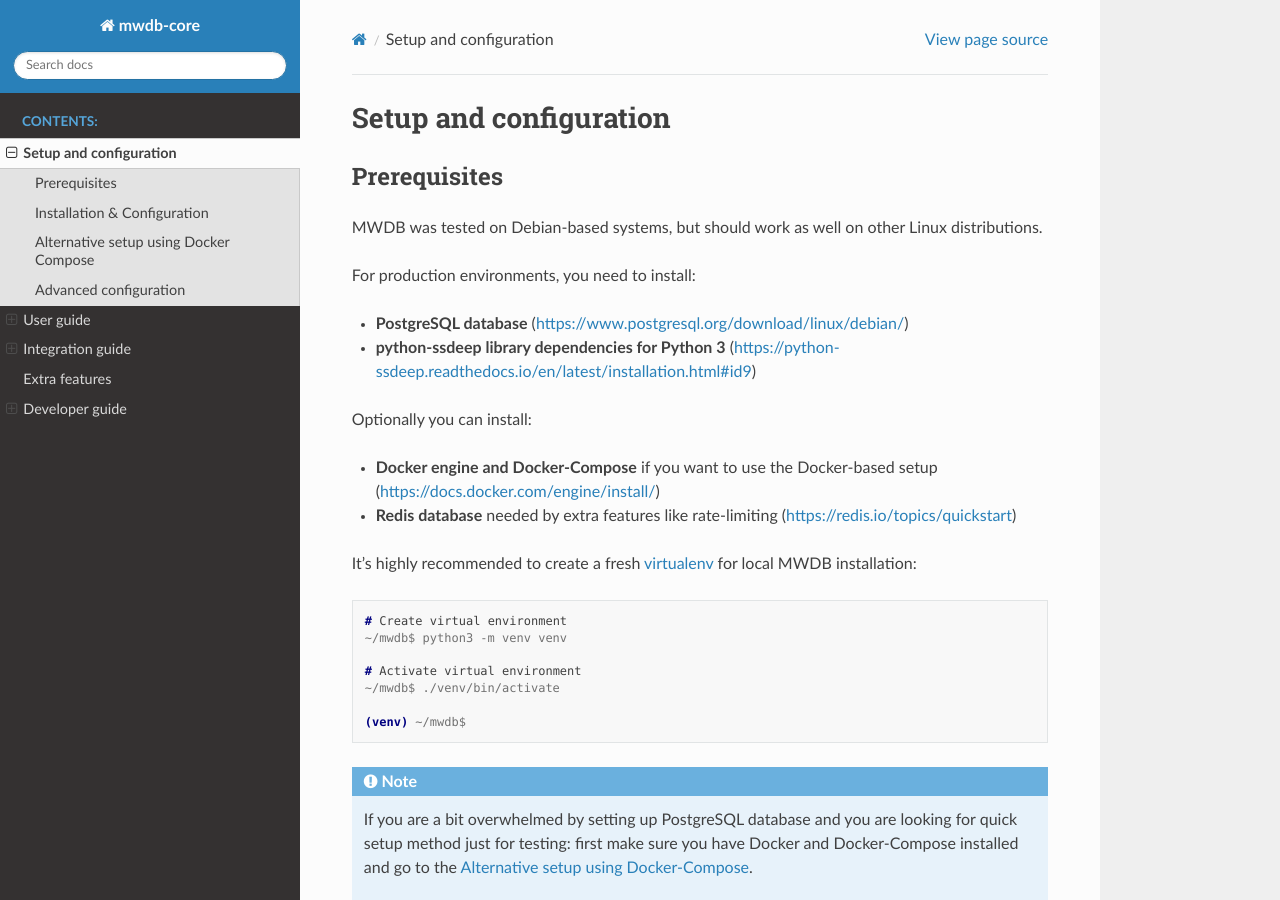
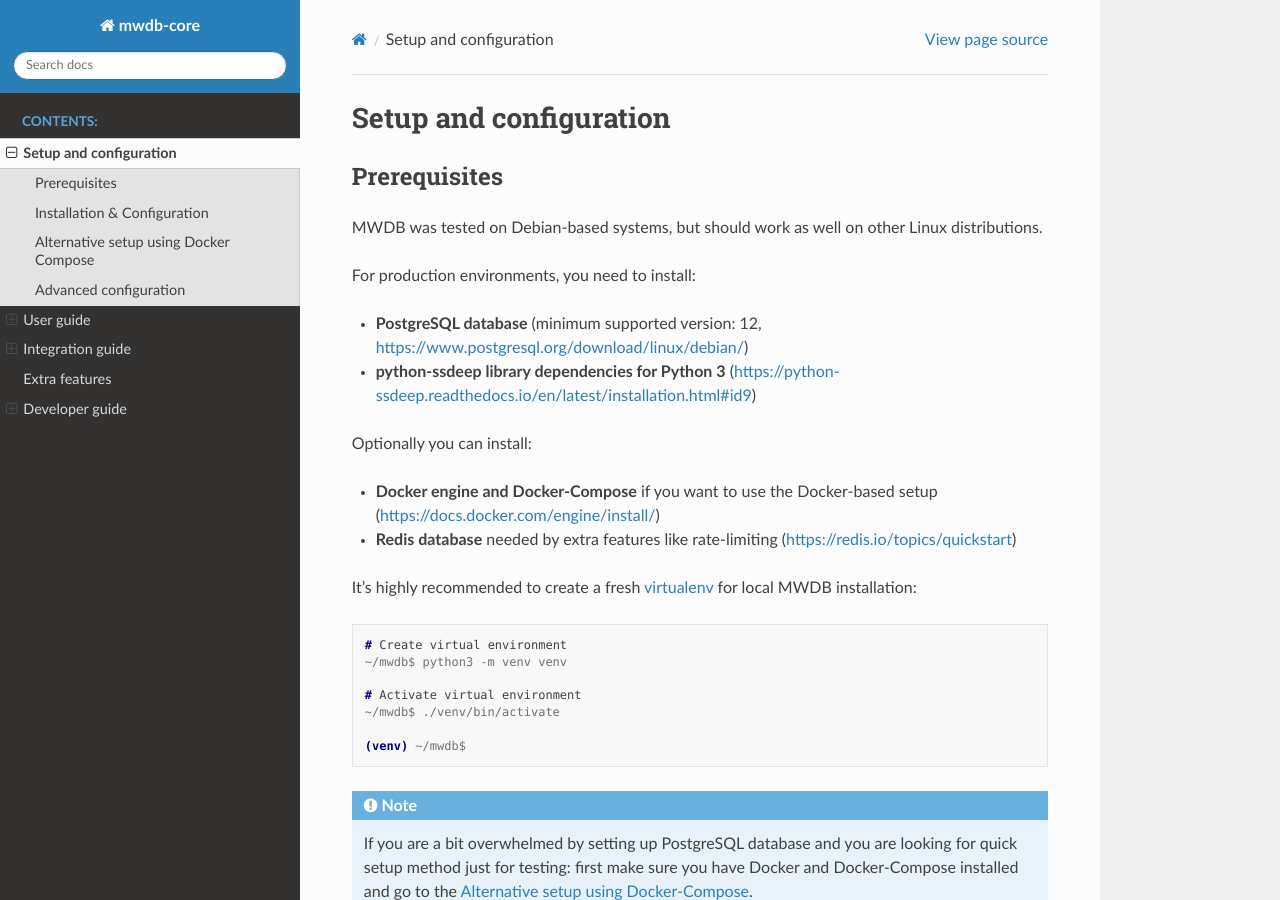
Before and after one commit to CERT-Polska/mwdb-core, a Sphinx documentation site: the page built from docs/setup-and-configuration.rst, in a window 1280 px wide and 900 px high. Built offline with Sphinx 7.4.7 and the Read the Docs theme 2.0.0, drawn with Linux system fonts in a browser that asks for light colours.

Commit message:
Added minimum supported version of PostgreSQL in docs

```diff
--- a/docs/setup-and-configuration.rst
+++ b/docs/setup-and-configuration.rst
@@ -9,7 +9,7 @@ MWDB was tested on Debian-based systems, but should work as well on other Linux
 For production environments, you need to install:
 
 
-* **PostgreSQL database** (https://www.postgresql.org/download/linux/debian/)
+* **PostgreSQL database** (minimum supported version: 12, https://www.postgresql.org/download/linux/debian/)
 * **python-ssdeep library dependencies for Python 3** (https://python-ssdeep.readthedocs.io/en/latest/installation.html#id9)
 
 Optionally you can install:
```
